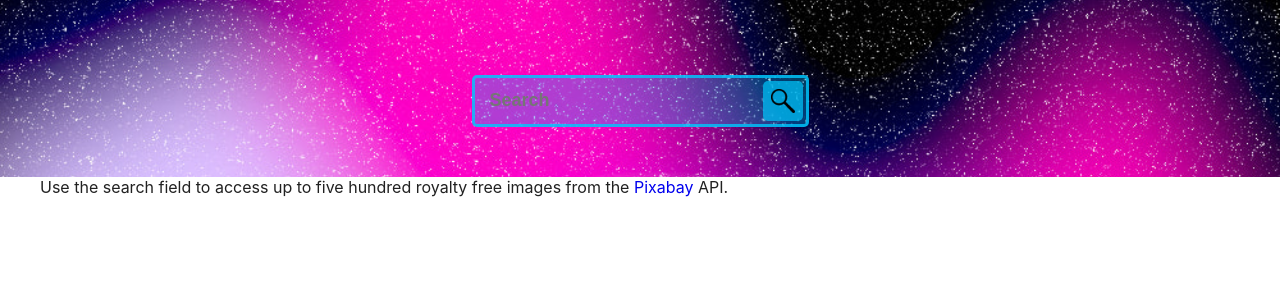
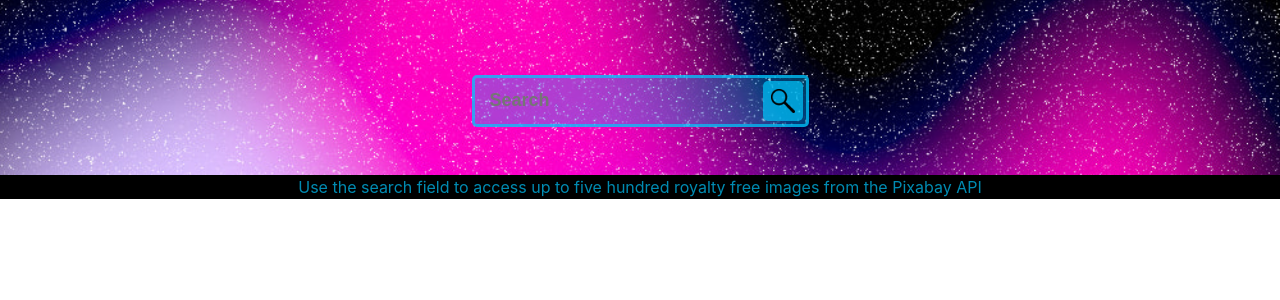
Before and after one commit to StefieCaff/goit-react-hw-04-images, a React (Create React App) app: page / in a window 1280 px wide. Shown: the top 300 px of the page. Built offline with nearby package versions, Linux system fonts and the light colour scheme.

Commit message:
Message component
Built component and styles
added css variable for colors

```diff
--- a/src/components/App.jsx
+++ b/src/components/App.jsx
@@ -6,7 +6,8 @@
 import { Searchbar } from './Searchbar/Searchbar';
 import { ImageGallery } from './ImageGallery/ImageGallery';
 import { Modal } from './Modal/Modal';
-
+import { StyledMessage } from "./Message/styled-message.js";
+import { Message } from "./Message/Message";
 import { StyledContainer } from "./Container/styled-container.js";
 import { StyledSection, StyledHero } from "./Section/styled-section.js";
 
@@ -41,7 +42,11 @@ export const App = () => {
       <StyledHero>
         <Searchbar onSubmit={handleSubmit} />
       </StyledHero>
-      <StyledSection><StyledContainer><p>Use the search field to access up to five hundred royalty free images from the <a href="https://pixabay.com/">Pixabay</a> API.</p></StyledContainer></StyledSection>
+
+      <Message>
+        <span><a href="https://pixabay.com/">Pixabay </a>API</span>
+      </Message>
+
       <StyledSection>
         <StyledContainer>
           <ImageGallery query={query} openModal={handleOpenModal} />
--- /dev/null
+++ b/src/components/Message/Message.jsx
@@ -0,0 +1,24 @@
+import { node, string } from 'prop-types'
+
+import { StyledMessage } from './styled-message';
+
+const Message = ({ children, message }) => {
+
+    return (
+        <StyledMessage>
+            <span>{message}</span>
+            <span>{children}</span>
+        </StyledMessage>
+    );
+};
+
+Message.defaultProps = {
+    message: 'Use the search field to access up to five hundred royalty free images from the '
+}
+
+Message.propTypes = {
+    children: node,
+    message: string
+}
+
+export { Message };
--- /dev/null
+++ b/src/components/Message/styled-message.js
@@ -0,0 +1,26 @@
+import styled from 'styled-components';
+
+const StyledMessage = styled.div`
+    width: 100vw;
+    margin-top: -2px;
+    padding: 2px;
+    text-align: center;
+    color: var(--primary-accent);
+    background-color: black;
+
+    a{
+        display: inline;
+        color: var(--primary-accent);
+        background-color: none;
+        transition: background-color 400ms cubic-bezier(0.4, 0, 0.2, 1);
+        transition: color 400ms cubic-bezier(0.4, 0, 0.2, 1);
+    &:hover,
+    &:focus {
+        background-color: var(--primary-accent);
+        color: var(--secondary-color);
+    }
+
+    }
+`
+
+export { StyledMessage };
--- a/src/components/Searchbar/styled-searchbar.js
+++ b/src/components/Searchbar/styled-searchbar.js
@@ -7,20 +7,18 @@ const StyledInput = styled.input`
     font-size: 18px;
     font-weight: 600;
     text-transform: capitalize;
-    color:rgba(2, 253, 55, .6);
     background-color: transparent;
-    color: black;
-
-    border: 3px solid rgba(	1, 198, 253, .8);
-    border-radius: 5px;
+    color: var(primary-color);
+    border: 3px solid var(--primary-accent);
+    border-radius: var(--primary-border-radius);
     transition: background-color 400ms cubic-bezier(0.4, 0, 0.2, 1);
     &:hover {
-        background-color: rgba(	1, 198, 253, .3);
+        background-color: var(--primary-accent-opaque);
     }
     &:focus {
-        color: white;
+        color: var(--secondary-color);
         outline: none;
-        background-color: rgba(	1, 198, 253, .3);
+        background-color: var(--primary-accent-opaque);
     }
 `
 
@@ -34,27 +32,25 @@ const StyledForm = styled.form`
         right: 6px;
         top: 6px;
         background-image: url(${Magnify});
-        //opacity: 0.6;
         background-size: 60%;
         background-repeat: no-repeat;
         background-position: center;
-        background-color: rgba(	1, 198, 253, .7);
+        background-color: var(--primary-accent);
         border: 0;
-        border-radius: 5px;
-        color: white;
+        border-radius: var(--primary-border-radius);
         padding: 20px;
         transition: background-color 400ms cubic-bezier(0.4, 0, 0.2, 1);
         cursor: pointer;
         outline: none;
     &:hover,
     &:focus {
-        background-color: rgba(	1, 198, 253, .9);
+        background-color: var(--primary-accent);
 
     }
 //    box-shadow: -10px -10px 2px -1px rgba(108,0,85,.5),
-//               -10px 10px 2px -1px rgba(	1, 198, 253, .5),
-//               10px -10px 2px -1px rgba(253,1,108,.5),
-//               10px 10px 2px -1px rgba(199,253,1,.5);
+//               -10px 10px 2px -1px var(--primary-accent-opaque),
+//               10px -10px 2px -1px rgba(253,1,108,.3),
+//               10px 10px 2px -1px rgba(199,253,1,.3);
     }
 
 
--- a/src/index.css
+++ b/src/index.css
@@ -1,5 +1,16 @@
 @import-normalize;
 /* bring in normalize.css styles */
+
+/*vars*/
+:root {
+  --primary-color: #000;
+  --primary-accent: rgba(1, 198, 253, .7);
+  --primary-accent-opaque: rgba(1, 198, 253, .3);
+
+  --secondary-color: #fff;
+
+  --primary-border-radius: 5px;
+}
 
 h1,
 h2,
```
